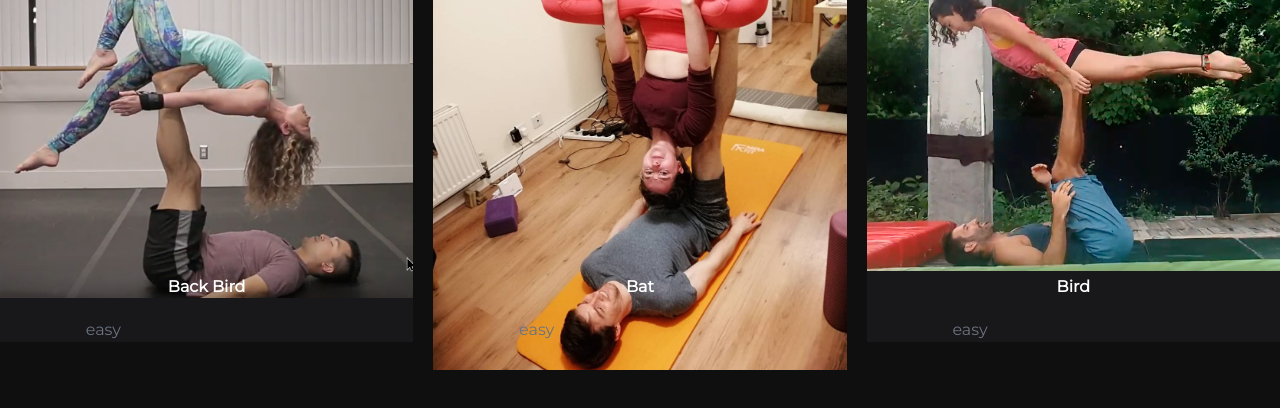
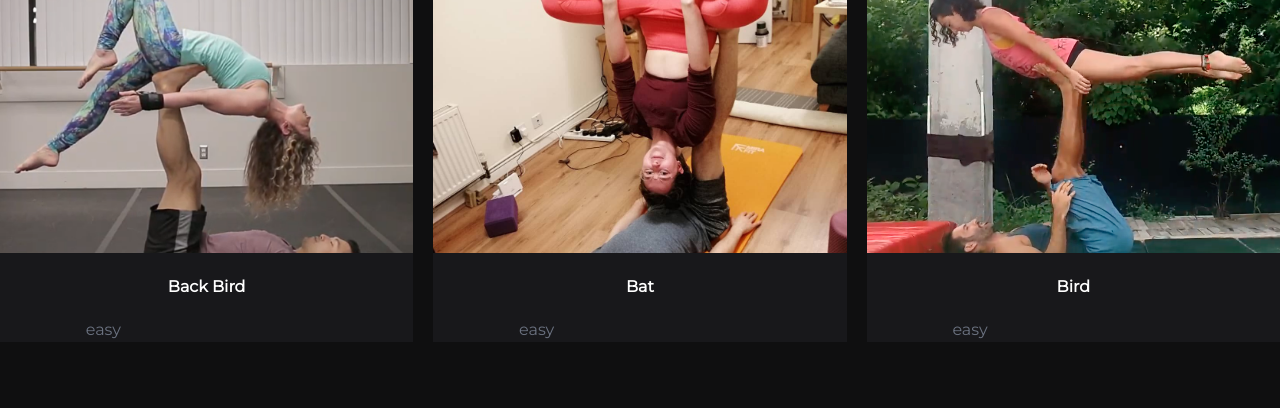
Before and after one commit to danielskapunk/acroyoga-wiki-website, an Astro site: page / in a window 1280 px wide. Built offline with nearby package versions, Linux system fonts and the light colour scheme; Astro itself is replaced by a stand-in of ours.

Commit message:
imge design fix

```diff
--- a/src/components/MosaicItem.astro
+++ b/src/components/MosaicItem.astro
@@ -16,7 +16,7 @@ const { title, img, level, p } = Astro.props;
 	</h3>
 
 	<div class="col-span-2 order-first ">
-	  <a href={p}><Image src={img} alt='test'/></a>
+	  <a href={p}><Image class="object-cover h-64 w-full" src={img} alt='test'/></a>
 	</div>
 	<!-- <div class="wiki-item-type">
 	  <a href={`${prefix}/${post.skill}`}>{post.skill}</a>
```
